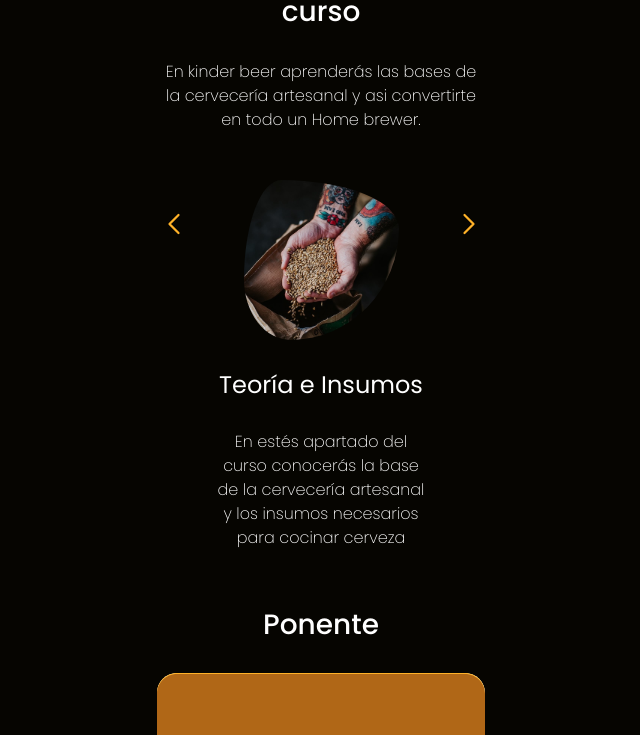
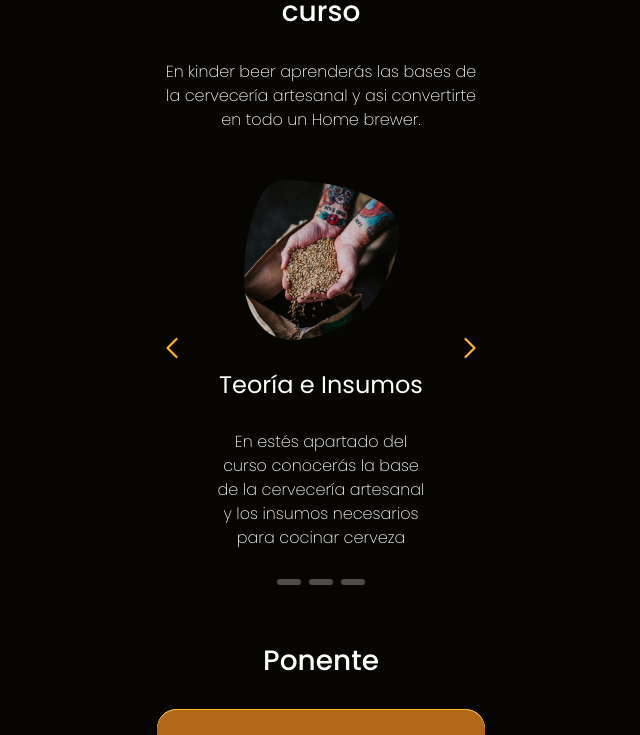
Before and after one commit to nicolasegpla/kinderBeerweb, a React (Vite) app: page / in a window 1280 px wide. Shown: the part 556-1291 px from the top of the page, without its empty margins (319-959 px from the left). Built offline with nearby package versions, Linux system fonts and the light colour scheme.

Commit message:
prueba 2 nuevo slide

```diff
--- a/src/components/App.jsx
+++ b/src/components/App.jsx
@@ -131,8 +131,6 @@ function App() {
         }
     ]
 
-    const [nic, setNic] = useState(partesDelCurso[0])
-    console.log(nic);
 
     return(
         <>
--- a/src/components/CardsItemDos.jsx
+++ b/src/components/CardsItemDos.jsx
@@ -1,12 +1,19 @@
 import { useState } from 'react'
+import rowLeft from '../assets/chevron-left.svg'
+import rowRight from '../assets/chevron-right.svg'
 
-function CardsItemDos({imagen, titulo, parrafo}) {
+function CardsItemDos({imagen, titulo, parrafo, left, right}) {
     return(
         <>
-            <section className='section--info--curso__article__section'>
-                <img className='section--info--curso__article__section__img' src={imagen} alt={titulo} />
-                <h3 className='section--info--curso__article__section__h3'>{titulo}</h3>
-                <p className='section--info--curso__article__section__p'>{parrafo}</p>
+            <section className='info--cards--button'>
+                <button onClick={left} className='section--info--curso__button--left'><img src={rowLeft} alt="" /></button>
+                <section className='section--info--curso__article__section'>
+                    <img className='section--info--curso__article__section__img' src={imagen} alt={titulo} />
+                    <h3 className='section--info--curso__article__section__h3'>{titulo}</h3>
+                    <p className='section--info--curso__article__section__p'>{parrafo}</p>
+                </section>
+                <button onClick={right} className='section--info--curso__button--right'><img src={rowRight} alt="" /></button>
+
             </section>
         </>
     )
--- a/src/components/InfoCursoSlide.jsx
+++ b/src/components/InfoCursoSlide.jsx
@@ -1,15 +1,19 @@
-import { useState } from 'react'
+import { useState, useRef } from 'react'
 import { ContainerCardsInfo } from "./ContainerCardsInfo"
 import { CardsItemDos } from "./CardsItemDos"
 import rowLeft from '../assets/chevron-left.svg'
 import rowRight from '../assets/chevron-right.svg'
 function InfoCursoSlide( {partesDelCurso}) {
 
+    const ulSlide = useRef();
+    console.log(ulSlide.current);
 
     const [count, setCount] = useState(0);
 
     function right() {
         count > 1 ? setCount(0) : setCount(count + 1)
+
+
     }
     function left() {
         count == 0  ? setCount(2) : setCount(count - 1)
@@ -18,24 +22,22 @@ function InfoCursoSlide( {partesDelCurso}) {
     return(
         <>
             <section className='section--info--curso'>
-                <button onClick={left} className='section--info--curso__button--left'><img src={rowLeft} alt="" /></button>
                 <article className='section--info--curso__article'>
                     <h2 className='section--info--curso__article__h2'>Acerca de nuestro curso</h2>
                     <p className='section--info--curso__article__p'>En kinder beer aprenderás las bases de la cervecería artesanal y asi convertirte en todo un Home brewer.</p>
-
                     <CardsItemDos
                         imagen={partesDelCurso[count].imagen}
                         titulo={partesDelCurso[count].titulo}
                         parrafo={partesDelCurso[count].parrafo}
+                        left={left}
+                        right={right}
                     />
-
                 </article>
-                <button onClick={right} className='section--info--curso__button--right'><img src={rowRight} alt="" /></button>
             </section>
-            <section>
-                <div></div>
-                <div></div>
-                <div></div>
+            <section className='section--selectores'>
+                <div className='section--selectores__one'></div>
+                <div className='section--selectores__two'></div>
+                <div className='section--selectores__three'></div>
             </section>
 
 
--- a/src/sass/_infoCurso.scss
+++ b/src/sass/_infoCurso.scss
@@ -171,3 +171,33 @@
     }
 
 }
+
+.section--selectores {
+    width: 9.375rem;
+    height: 2.25rem;
+    margin: 0 auto;
+    display: flex;
+    justify-content: center;
+    align-items: center;
+    gap: .5rem;
+    &__one, &__two, &__three {
+        width: 1.5rem;
+        height: .375rem;
+        background-color: whitesmoke;
+        border-radius: .9375rem;
+        border: none;
+        opacity: 30%;
+    }
+    /*&__one {
+        width: 2rem;
+        height: .5rem;
+        background-color: global.$second-color;
+        opacity: 90%;
+    }*/
+}
+
+.info--cards--button {
+    display: flex;
+    justify-content: center;
+    align-items: center;
+}
```
